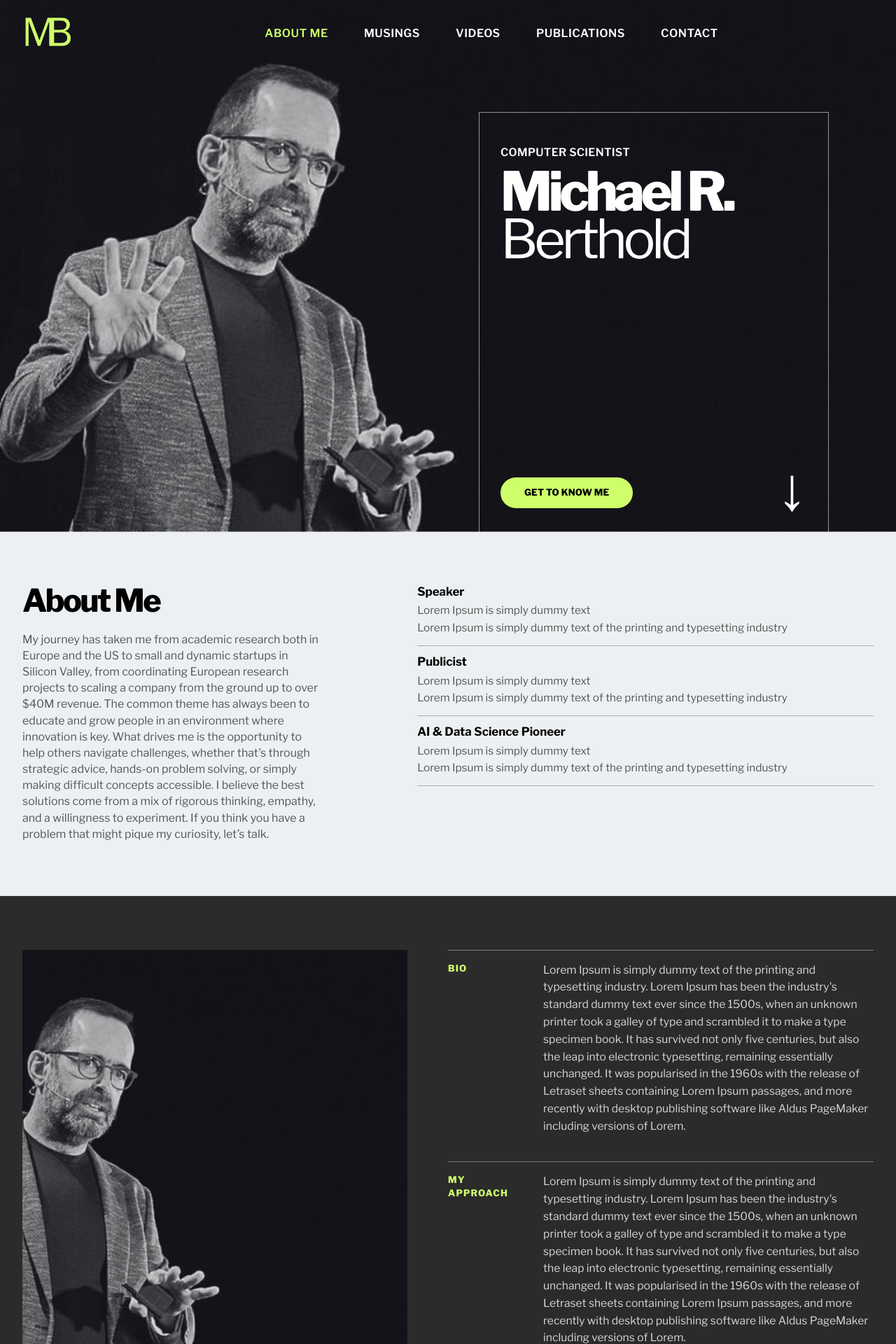
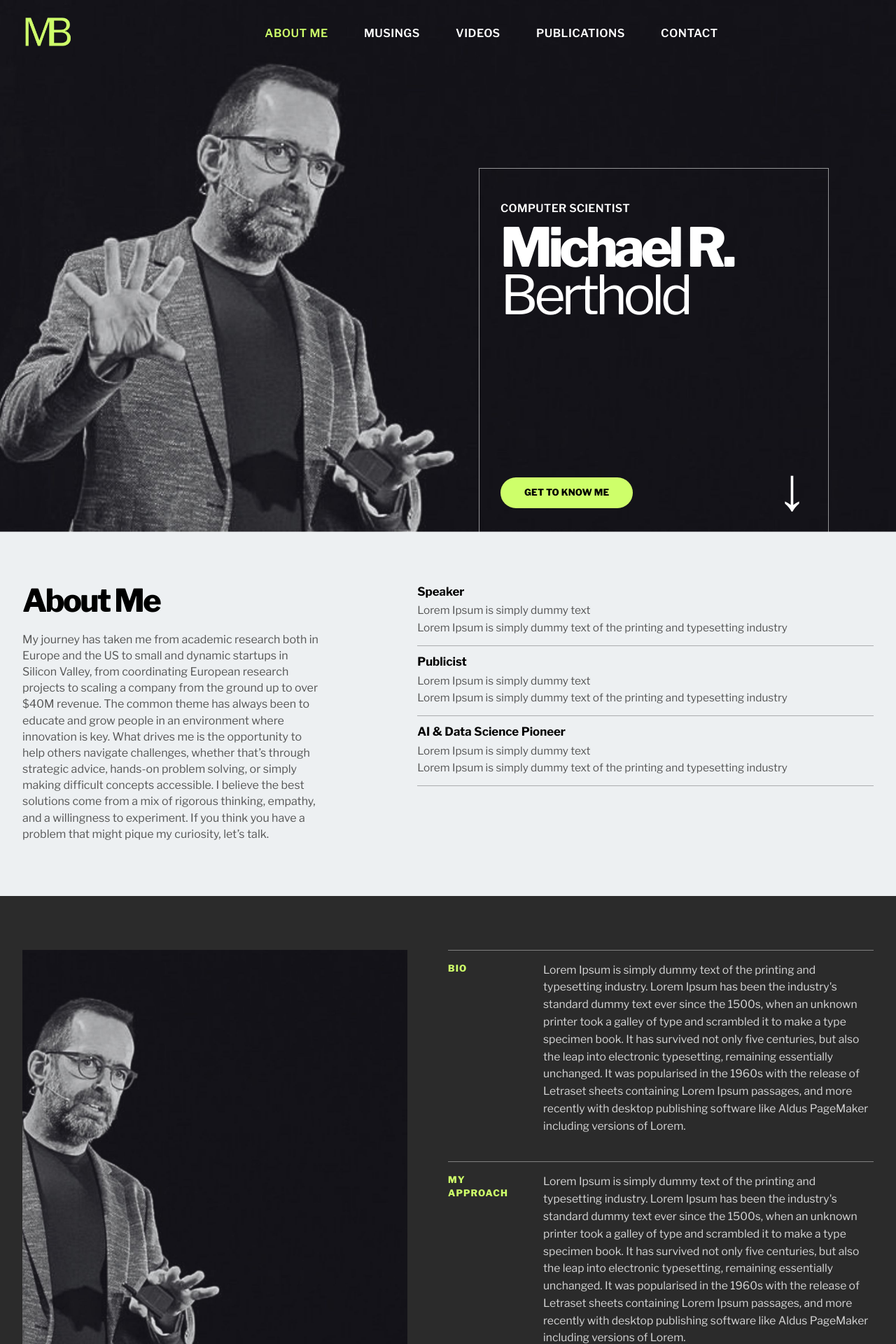
Before and after one commit to lacahelpme/mb, a Jekyll site: the page built from index.html, in a window 1280 px wide. Shown: the top 1920 px of the page at 70% size. Built offline with Jekyll 4.4.1, drawn with Linux system fonts in a browser that asks for light colours.

Commit message:
Update style.css

```diff
--- a/assets/css/style.css
+++ b/assets/css/style.css
@@ -300,7 +300,8 @@ h4:last-child {
   border-left: 1.5px solid rgba(255, 255, 255, 0.55);
   border-right: 1.5px solid rgba(255, 255, 255, 0.55);
   border-bottom: none;
-  min-height: 600px;
+  min-height: auto;
+  height: 520px;
   padding: 48px 30px 34px;
   display: grid;
   grid-template-rows: auto 1fr auto;
@@ -355,6 +356,8 @@ h4:last-child {
   justify-content: space-between;
   gap: 24px;
   margin-top: 34px;
+  align-self: start;
+  margin-top: 40px;
 }
 
 .hero-actions .button {
```
